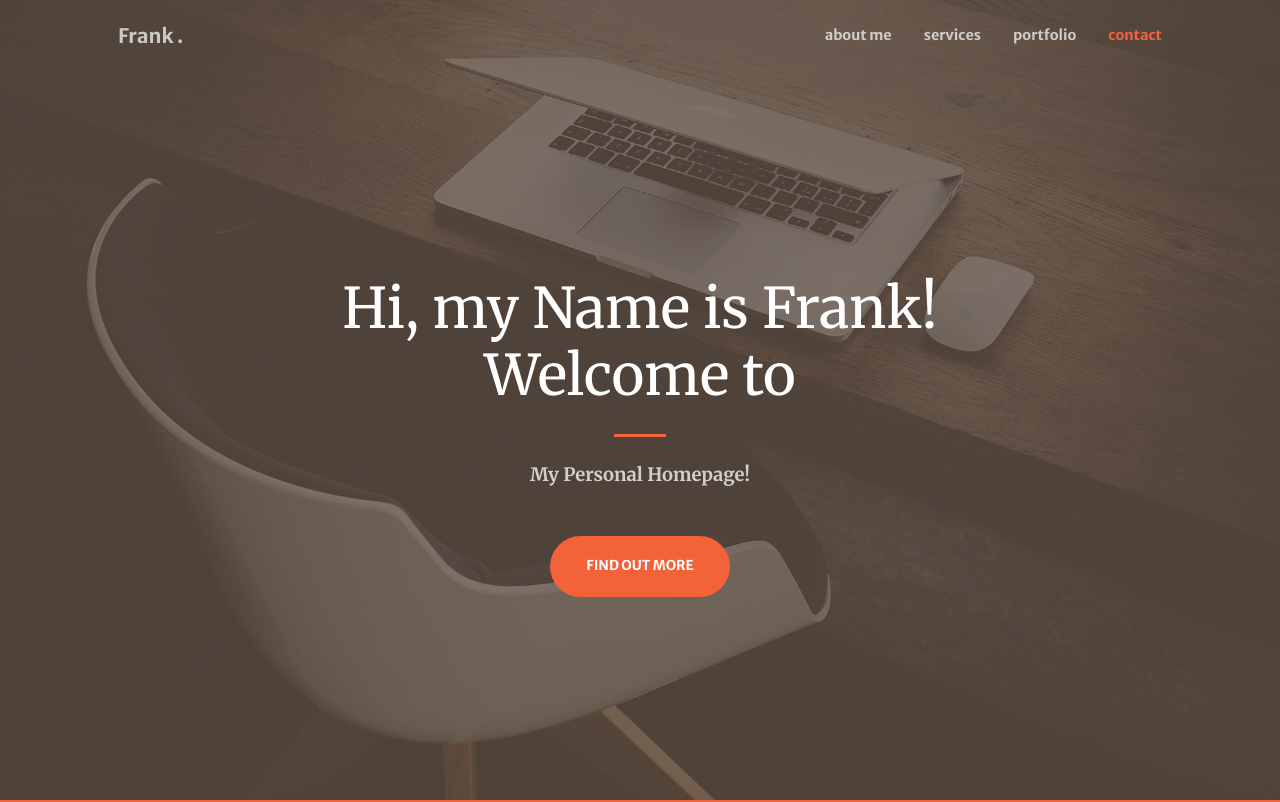
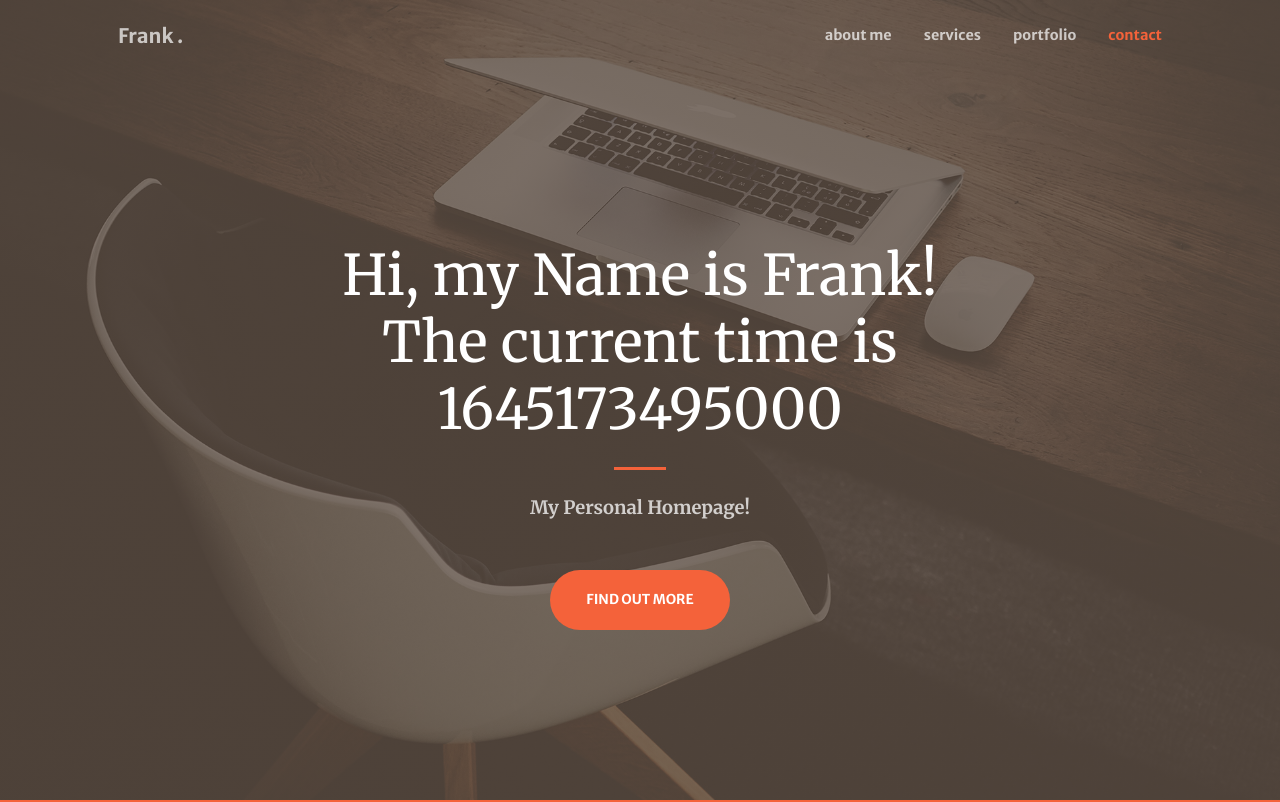
Before and after one commit to fraankrr/fraankrr.github.io, a plain HTML site: page index.html in a window 1280 px wide. Shown: the top 802 px of the page. Drawn offline with nearby package versions, Linux system fonts and the light colour scheme; some packages are replaced by stand-ins of ours; a script that the page names is missing.

Commit message:
display time in header

```diff
--- a/index.html
+++ b/index.html
@@ -44,7 +44,8 @@
         <div class="container px-4 px-lg-5 h-100">
             <div class="row gx-4 gx-lg-5 h-100 align-items-center justify-content-center text-center">
                 <div class="col-lg-8 align-self-end">
-                    <h1 class="text-white font-weight-bold">Hi, my Name is Frank! Welcome to</h1>
+                    <h1 class="text-white font-weight-bold">Hi, my Name is Frank! The current time is <span
+                            id="currenttime"></span></h1>
                     <hr class="divider" />
                 </div>
                 <div class="col-lg-8 align-self-baseline">
--- a/js/scripts.js
+++ b/js/scripts.js
@@ -57,3 +57,7 @@ window.addEventListener('DOMContentLoaded', event => {
     });
 
 });
+document.getElementById("currenttime").innerHTML = Date.now()
+setInterval(() => {
+    document.getElementById("currenttime").innerHTML = Date.now()
+}, 1000);
```
